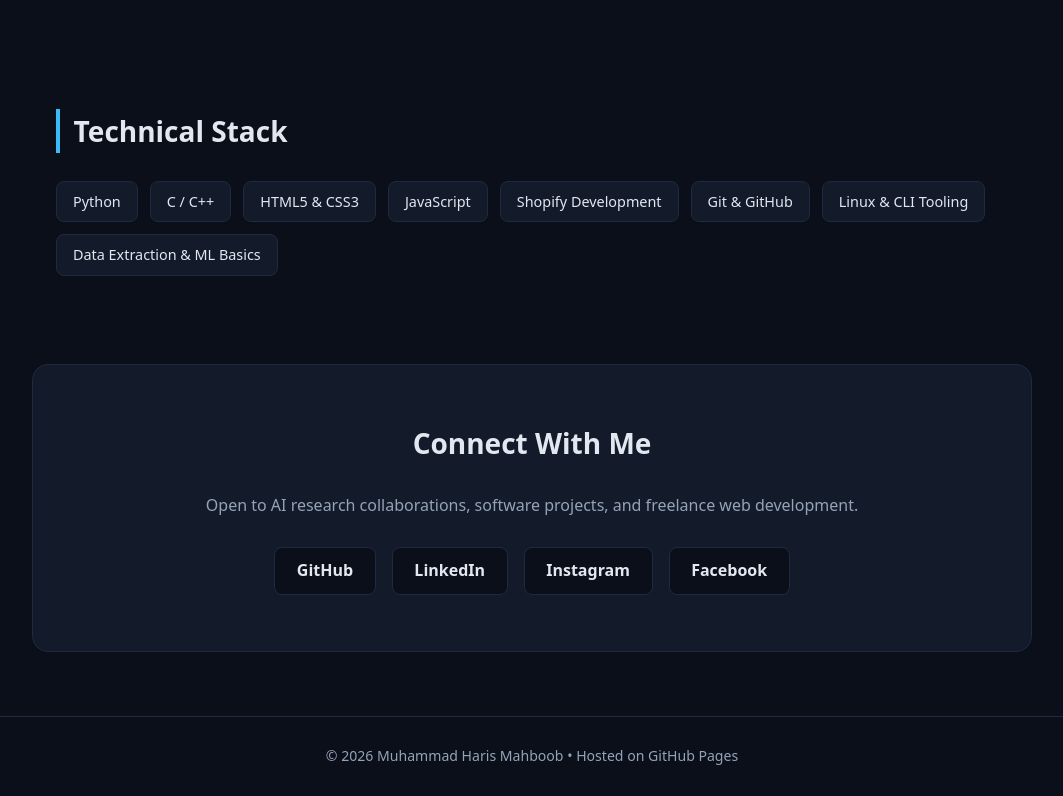
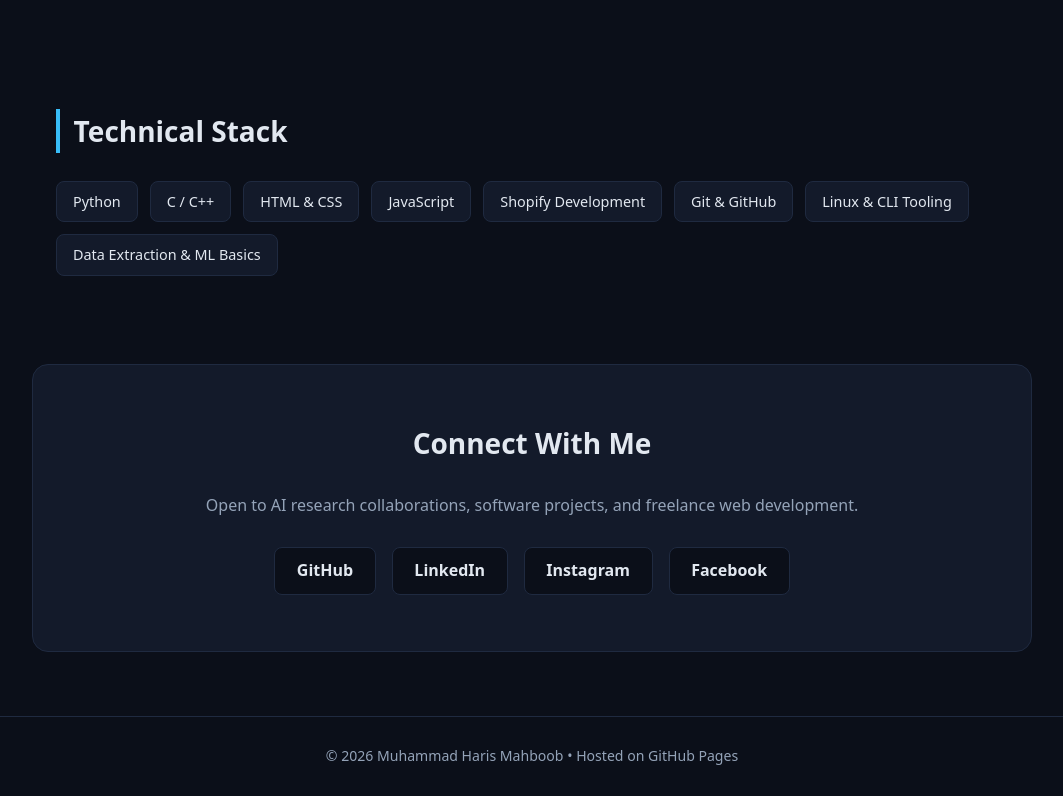
Before and after one commit to MHM4408/MHM4408.github.io, a plain HTML site: page index.html in a window 1280 px wide. Shown: the part 1308-2104 px from the top of the page, without its empty margins (108-1171 px from the left). Drawn offline with Linux system fonts and the light colour scheme.

Commit message:
updated mistakes in language names

```diff
--- a/index.html
+++ b/index.html
@@ -89,7 +89,7 @@
       <div class="skills-wrap">
         <span class="pill">Python</span>
         <span class="pill">C / C++</span>
-        <span class="pill">HTML5 &amp; CSS3</span>
+        <span class="pill">HTML &amp; CSS</span>
         <span class="pill">JavaScript</span>
         <span class="pill">Shopify Development</span>
         <span class="pill">Git &amp; GitHub</span>
```
